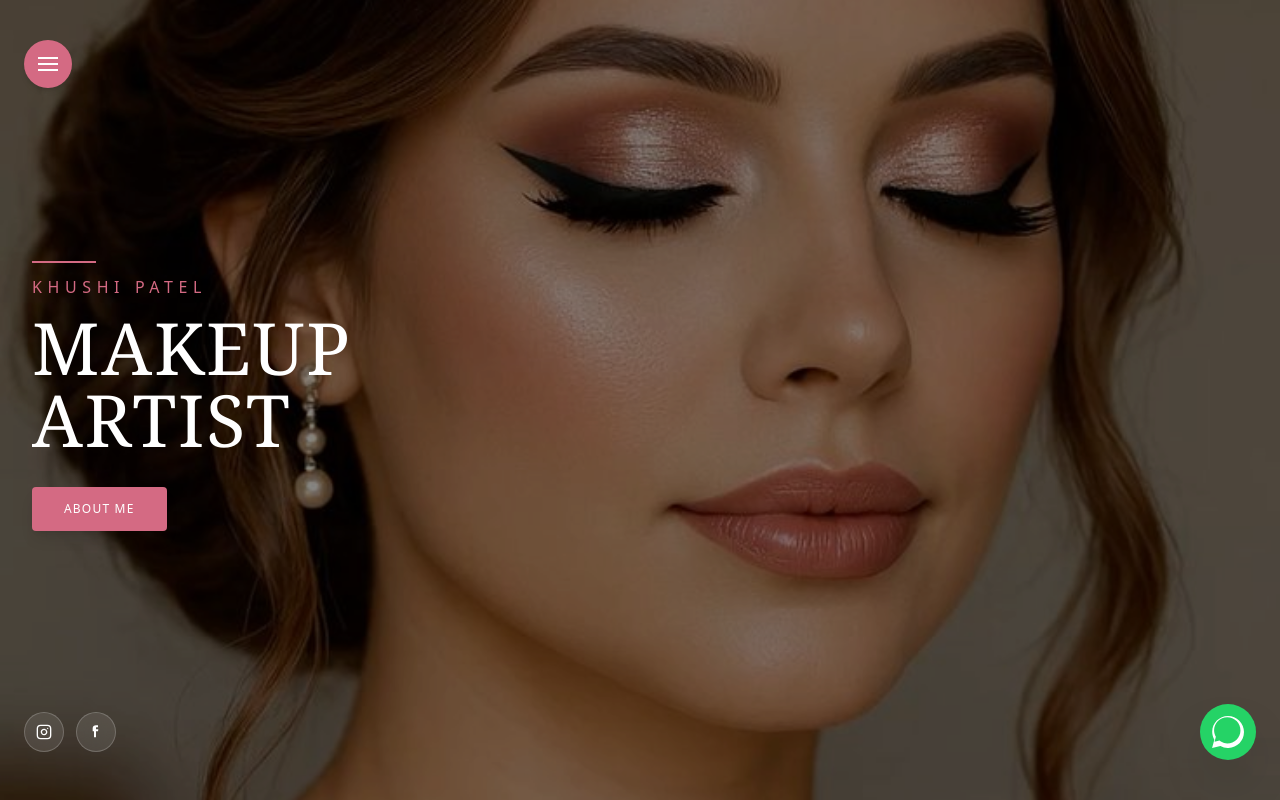
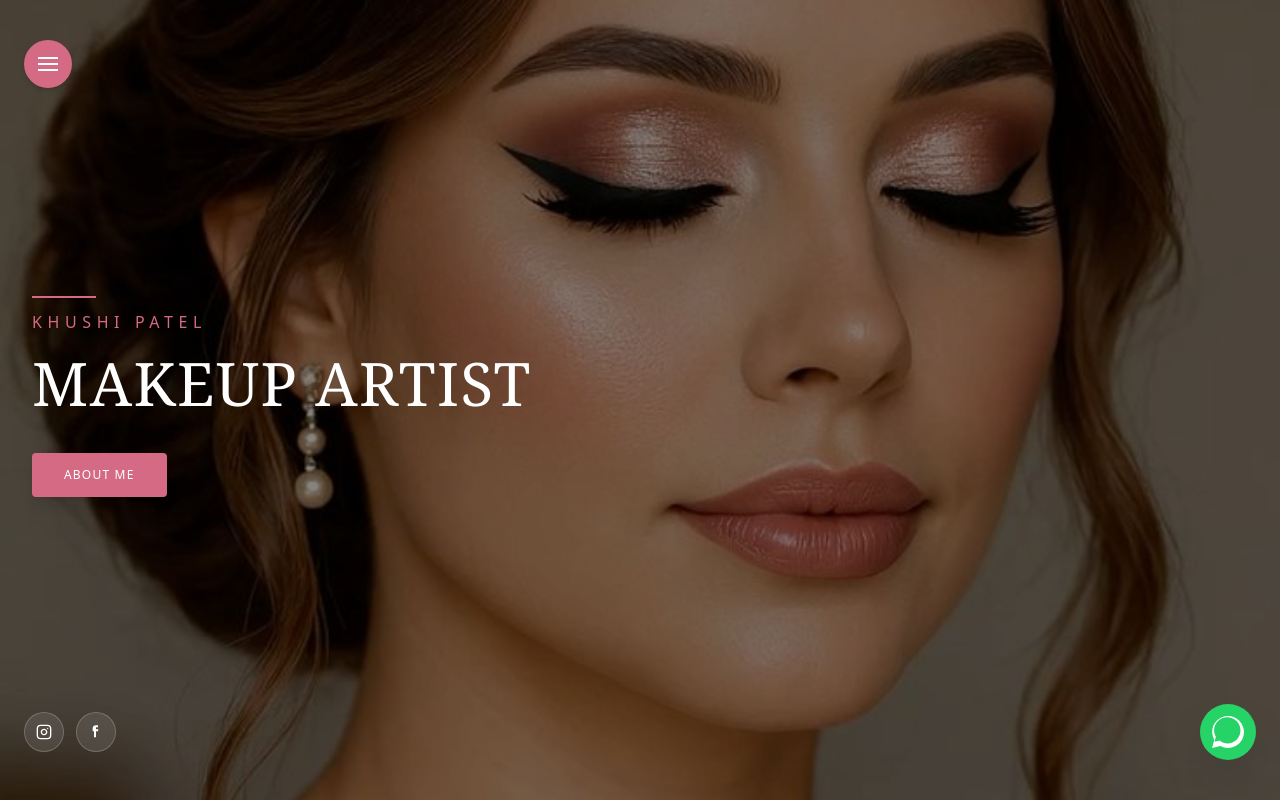
Before and after one commit to Devangipanchal2425/Khushi-bridal-studio, a Next.js app: page / in a window 1280 px wide. Built offline with nearby package versions, Linux system fonts and the light colour scheme.

Commit message:
Fix heading typography for 'MAKEUP ARTIST'
Updated heading size for better typography.

```diff
--- a/app/page.tsx
+++ b/app/page.tsx
@@ -46,7 +46,8 @@ export default function BridalApp() {
             </h2>
           </div>
 
-          <h1 className="text-white font-serif text-5xl md:text-7xl tracking-wide uppercase font-light leading-none pt-1">
+          {/* Single Line Typography Fix */}
+          <h1 className="text-white font-serif text-3xl sm:text-5xl md:text-6xl tracking-wide uppercase font-light leading-tight pt-1 whitespace-nowrap">
             MAKEUP ARTIST
           </h1>
 
```
